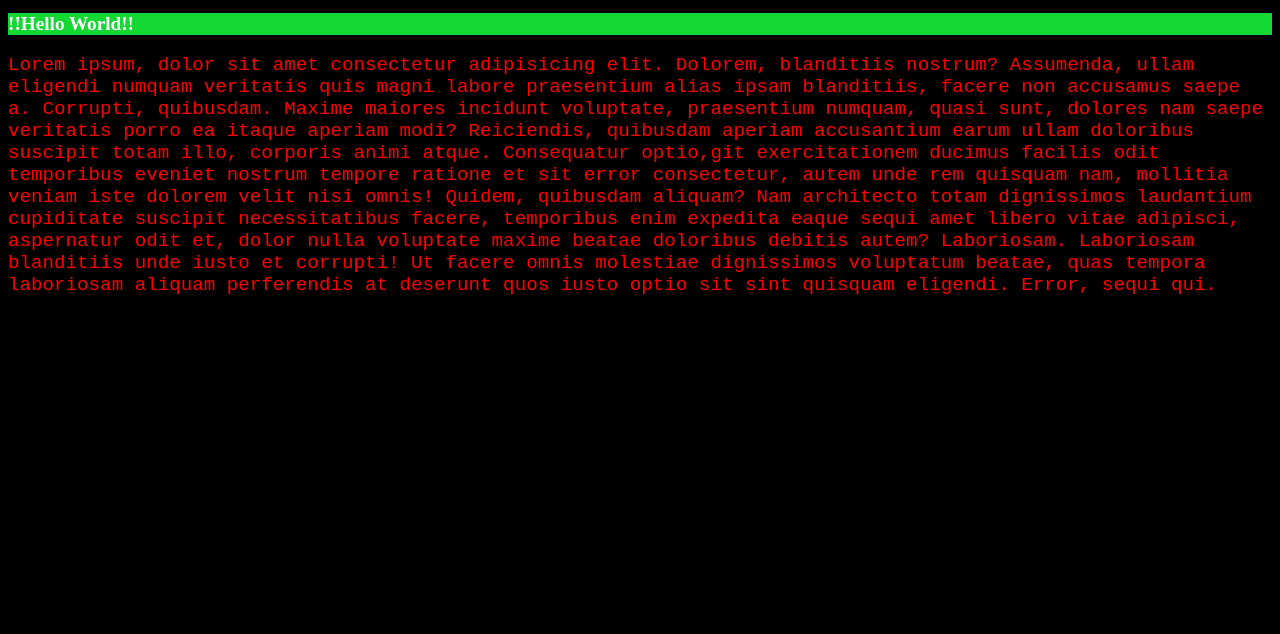
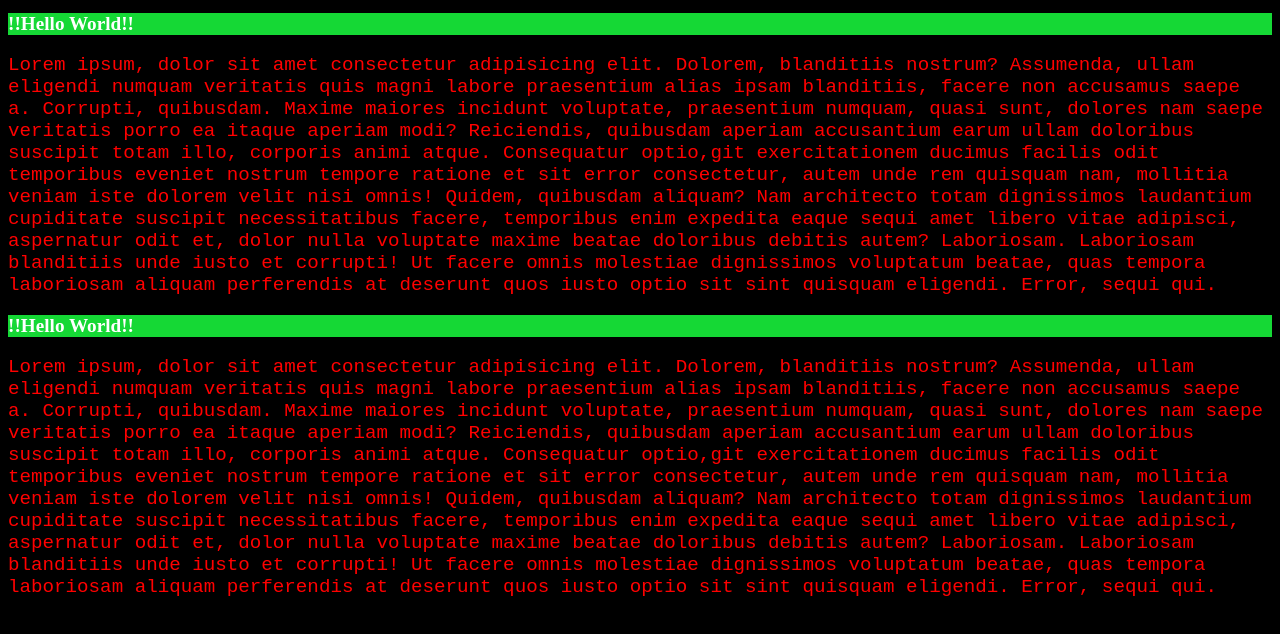
Before and after one commit to newCoderMustak/firstLocalRepo, a plain HTML site: page index.html in a window 1280 px wide. Drawn offline with Linux system fonts and the light colour scheme.

Commit message:
added new head and para

```diff
--- a/index.html
+++ b/index.html
@@ -14,5 +14,14 @@
     Nam architecto totam dignissimos laudantium cupiditate suscipit necessitatibus facere, temporibus enim expedita eaque sequi amet libero vitae adipisci, aspernatur odit et, dolor nulla voluptate maxime beatae doloribus debitis autem? Laboriosam.
     Laboriosam blanditiis unde iusto et corrupti! Ut facere omnis molestiae dignissimos voluptatum beatae, quas tempora laboriosam aliquam perferendis at deserunt quos iusto optio sit sint quisquam eligendi. Error, sequi qui.</p>
 
+    <h1>!!Hello World!!</h1>
+    <p>Lorem ipsum, dolor sit amet consectetur adipisicing elit. Dolorem, blanditiis nostrum? Assumenda, ullam eligendi numquam veritatis quis magni labore praesentium alias ipsam blanditiis, facere non accusamus saepe a. Corrupti, quibusdam.
+    Maxime maiores incidunt voluptate, praesentium numquam, quasi sunt, dolores nam saepe veritatis porro ea itaque aperiam modi? Reiciendis, quibusdam aperiam accusantium earum ullam doloribus suscipit totam illo, corporis animi atque.
+    Consequatur optio,git  exercitationem ducimus facilis odit temporibus eveniet nostrum tempore ratione et sit error consectetur, autem unde rem quisquam nam, mollitia veniam iste dolorem velit nisi omnis! Quidem, quibusdam aliquam?
+    Nam architecto totam dignissimos laudantium cupiditate suscipit necessitatibus facere, temporibus enim expedita eaque sequi amet libero vitae adipisci, aspernatur odit et, dolor nulla voluptate maxime beatae doloribus debitis autem? Laboriosam.
+    Laboriosam blanditiis unde iusto et corrupti! Ut facere omnis molestiae dignissimos voluptatum beatae, quas tempora laboriosam aliquam perferendis at deserunt quos iusto optio sit sint quisquam eligendi. Error, sequi qui.</p>
+
+
+
 </body>
 </html>
```
